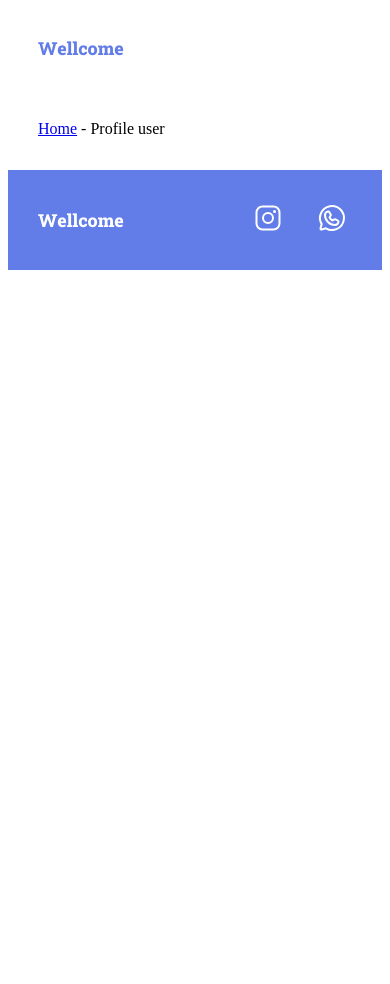
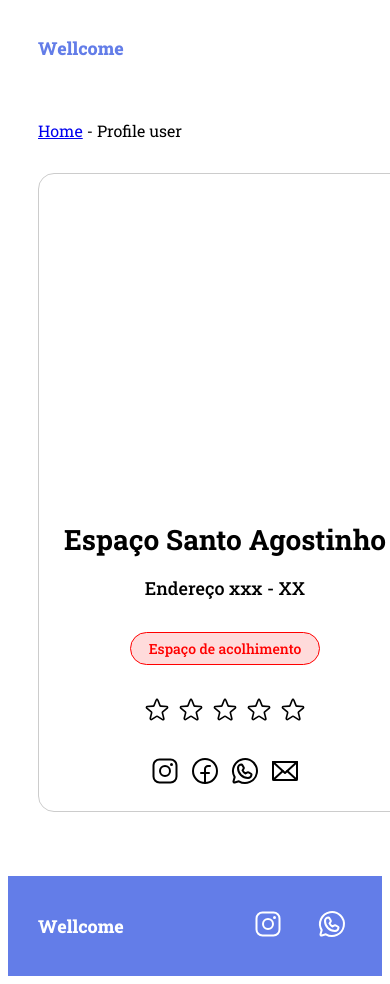
Before and after one commit to ngrpedro/towellcome, a React (Vite) app: page /partnerProfile/1 in a window 390 px wide. Shown: the top 984 px of the page. Before the commit the page ends 844 px from the top, so only its background shows below. Built offline with nearby package versions, Linux system fonts and the light colour scheme; the HTML template or start-up script is replaced by a standard one.

Commit message:
userProfile responsive sidebar

```diff
--- a/src/pages/PartnerProfile/index.module.sass
+++ b/src/pages/PartnerProfile/index.module.sass
@@ -4,3 +4,54 @@
     @extend .container
     margin-top: 2rem
     margin-bottom: 2rem
+    font-family: $font-roboto
+
+    .gridContent
+        display: grid
+        grid-template-columns: repeat(1,1fr)
+        gap: 2rem
+
+        margin-top: 2rem
+        margin-bottom: 2rem
+
+        @include md
+            grid-template-columns: repeat(2,1fr)
+
+        @include lg
+            grid-template-columns: repeat(3,1fr)
+
+        .userSideBar
+            display: flex
+            flex-direction: column
+            align-items: center
+            justify-content: center
+            text-align: center
+            gap: 2rem
+
+            border: 1px solid #ccc
+            padding: 1.5rem
+            border-radius: 16px
+
+            .sidebarTitle
+                h1
+                    font-weight: 700
+                    font-size: 28px
+
+                span
+                    font-weight: 500
+                    font-size: 18px
+
+            .area
+                font-size: 14px
+                font-weight: 500
+                background-color: #ffdbdb
+                border: 1px solid red
+                color: red
+                padding: 6px 18px
+                border-radius: 999px
+
+            .starts, .sidebarSocialMedias
+                display: flex
+                align-items: start
+                justify-content: center
+                gap: .5rem
--- a/src/pages/PartnerProfile/index.tsx
+++ b/src/pages/PartnerProfile/index.tsx
@@ -1,3 +1,11 @@
+import { Avatar } from "@chakra-ui/react";
+import {
+  Envelope,
+  FacebookLogo,
+  InstagramLogo,
+  Star,
+  WhatsappLogo,
+} from "phosphor-react";
 import Breadcrumb from "../../components/Breadcrumb";
 import styles from "./index.module.sass";
 
@@ -5,6 +13,42 @@ const index = () => {
   return (
     <div className={styles.container}>
       <Breadcrumb>Profile user</Breadcrumb>
+
+      {/* grid */}
+      <div className={styles.gridContent}>
+        {/* user sidebar  */}
+        <div className={styles.userSideBar}>
+          <div>
+            <Avatar size="2xl" />
+            <div className={styles.sidebarTitle}>
+              <h1>Espaço Santo Agostinho</h1>
+              <span>Endereço xxx - XX</span>
+            </div>
+          </div>
+
+          <div className={styles.area}>
+            <span>Espaço de acolhimento</span>
+          </div>
+
+          <div className={styles.starts}>
+            <Star size={26} />
+            <Star size={26} />
+            <Star size={26} />
+            <Star size={26} />
+            <Star size={26} />
+          </div>
+
+          <div className={styles.sidebarSocialMedias}>
+            <InstagramLogo size={32} />
+            <FacebookLogo size={32} />
+            <WhatsappLogo size={32} />
+            <Envelope size={32} />
+          </div>
+        </div>
+
+        {/* user main content */}
+        <div></div>
+      </div>
     </div>
   );
 };
```
